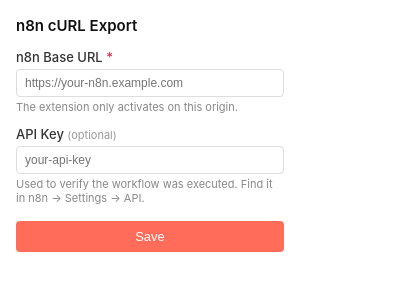
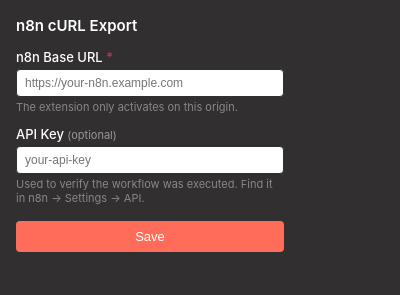
Before and after one commit to KrassGras/n8nCurlExporter, a browser extension: page n8nCurlExporter/popup.html in a window 400 px wide. Drawn offline with Linux system fonts and the light colour scheme.

Commit message:
change background color of popup

```diff
--- a/n8nCurlExporter/popup.css
+++ b/n8nCurlExporter/popup.css
@@ -9,14 +9,15 @@
   padding: 16px;
   font-family: -apple-system, BlinkMacSystemFont, 'Segoe UI', sans-serif;
   font-size: 13px;
-  color: #333;
+  color: #252424;
+  background-color: #312f2f;
 }
 
 h2 {
   font-size: 15px;
   font-weight: 600;
   margin-bottom: 14px;
-  color: #111;
+  color: white;
 }
 
 .field {
@@ -27,6 +28,7 @@
   display: block;
   font-weight: 500;
   margin-bottom: 4px;
+  color: white;
 }
 
 .required { color: #d03050; }
@@ -35,7 +37,7 @@
 input {
   width: 100%;
   padding: 6px 8px;
-  border: 1px solid #ddd;
+  border: 1px solid #312f2f;
   border-radius: 4px;
   font-size: 12px;
   outline: none;
```
